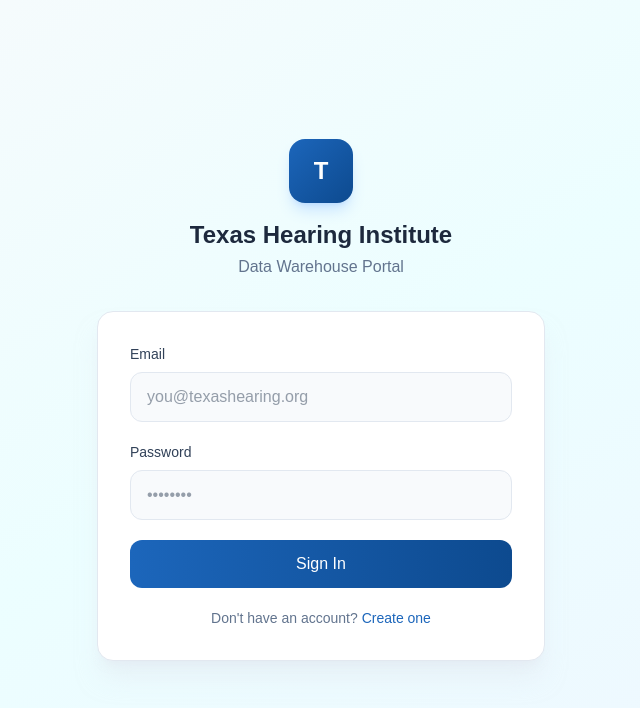
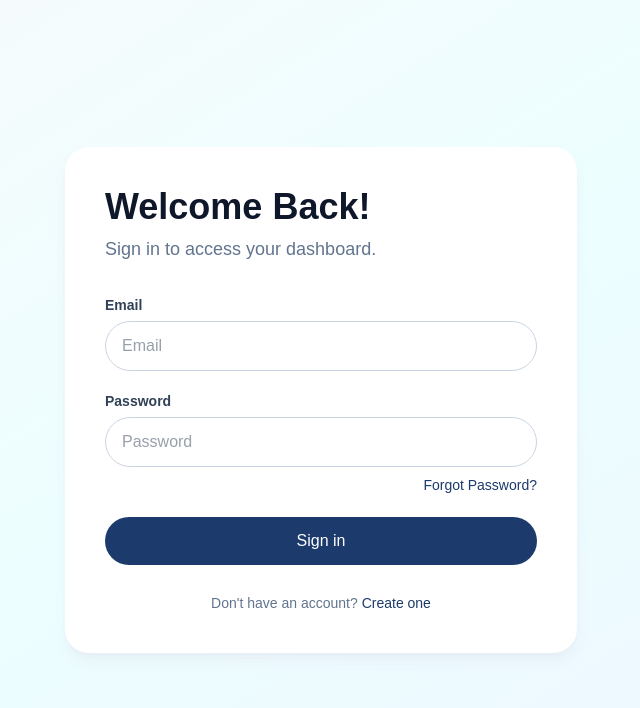
Before and after one commit to rice-apps/thi-data, a Next.js app in the folder client/: page /login in a window 1280 px wide. Shown: the top 708 px of the page, without its empty margins (319-959 px from the left). Built offline with nearby package versions, Linux system fonts and the light colour scheme; no server answers.

Commit message:
enhance signup/login forms

```diff
--- a/client/src/app/login/page.tsx
+++ b/client/src/app/login/page.tsx
@@ -14,15 +14,12 @@
 
   return (
     <div className="w-full max-w-md">
-      {/* Logo & Title */}
-      <div className="text-center mb-8">
-        <div className="w-16 h-16 mx-auto rounded-2xl bg-gradient-to-br from-[#1c66bb] to-[#0d4a8f] flex items-center justify-center shadow-lg shadow-blue-500/20 mb-4">
-          <span className="text-white font-bold text-2xl">T</span>
-        </div>
-        <h1 className="text-2xl font-semibold text-slate-800">
-          Texas Hearing Institute
-        </h1>
-        <p className="text-slate-500 mt-1">Data Warehouse Portal</p>
+      {/* Title */}
+      <div className="mb-8">
+        <h1 className="text-4xl font-bold text-slate-900">Welcome Back!</h1>
+        <p className="text-slate-500 mt-2 text-lg">
+          Sign in to access your dashboard.
+        </p>
       </div>
 
       {/* Success Message from Signup */}
@@ -33,34 +30,39 @@
       )}
 
       {/* Login Form */}
-      <form
-        action={formAction}
-        className="bg-white rounded-2xl shadow-xl shadow-slate-200/50 border border-slate-200 p-8 space-y-5"
-      >
+      <form action={formAction} className="space-y-5">
         <div>
-          <label className="block text-sm font-medium text-slate-700 mb-2">
+          <label className="block text-sm font-semibold text-slate-700 mb-1.5">
             Email
           </label>
           <input
             type="email"
             name="email"
-            placeholder="you@texashearing.org"
+            placeholder="Email"
             required
-            className="w-full px-4 py-3 text-slate-700 bg-slate-50 border border-slate-200 rounded-xl focus:outline-none focus:ring-2 focus:ring-[#1c66bb]/30 focus:border-[#1c66bb] focus:bg-white transition-all duration-200"
+            className="w-full px-4 py-3 text-slate-700 bg-white border border-slate-300 rounded-full focus:outline-none focus:ring-2 focus:ring-[#1c3a6b]/30 focus:border-[#1c3a6b] transition-all duration-200"
           />
         </div>
 
         <div>
-          <label className="block text-sm font-medium text-slate-700 mb-2">
+          <label className="block text-sm font-semibold text-slate-700 mb-1.5">
             Password
           </label>
           <input
             type="password"
             name="password"
-            placeholder="••••••••"
+            placeholder="Password"
             required
-            className="w-full px-4 py-3 text-slate-700 bg-slate-50 border border-slate-200 rounded-xl focus:outline-none focus:ring-2 focus:ring-[#1c66bb]/30 focus:border-[#1c66bb] focus:bg-white transition-all duration-200"
+            className="w-full px-4 py-3 text-slate-700 bg-white border border-slate-300 rounded-full focus:outline-none focus:ring-2 focus:ring-[#1c3a6b]/30 focus:border-[#1c3a6b] transition-all duration-200"
           />
+          <div className="text-right mt-1.5">
+            <a
+              href="/forgot-password"
+              className="text-sm text-[#1c3a6b] hover:underline font-medium"
+            >
+              Forgot Password?
+            </a>
+          </div>
         </div>
 
         {state?.error && (
@@ -72,7 +74,7 @@
         <button
           type="submit"
           disabled={isPending}
-          className="w-full py-3 px-4 bg-gradient-to-r from-[#1c66bb] to-[#0d4a8f] text-white font-medium rounded-xl hover:shadow-lg hover:shadow-blue-500/25 transition-all duration-200 disabled:opacity-50 disabled:cursor-not-allowed"
+          className="w-full py-3 px-4 bg-[#1c3a6b] text-white font-medium rounded-full hover:bg-[#162e55] transition-all duration-200 disabled:opacity-50 disabled:cursor-not-allowed"
         >
           {isPending ? (
             <span className="flex items-center justify-center gap-2">
@@ -80,15 +82,15 @@
               Signing in...
             </span>
           ) : (
-            'Sign In'
+            'Sign in'
           )}
         </button>
 
-        <p className="text-center text-sm text-slate-500">
+        <p className="text-center text-sm text-slate-500 mt-2">
           Don&apos;t have an account?{' '}
           <a
             href="/signup"
-            className="text-[#1c66bb] hover:underline font-medium"
+            className="text-[#1c3a6b] hover:underline font-medium"
           >
             Create one
           </a>
@@ -107,9 +109,11 @@
 
   return (
     <div className="min-h-screen bg-gradient-to-br from-slate-50 via-cyan-50 to-blue-50 flex items-center justify-center p-4">
-      <Suspense fallback={<div>Loading...</div>}>
-        <LoginForm message={message} />
-      </Suspense>
+      <div className="bg-white rounded-3xl shadow-lg shadow-slate-200/60 p-10 w-full max-w-lg">
+        <Suspense fallback={<div>Loading...</div>}>
+          <LoginForm message={message} />
+        </Suspense>
+      </div>
     </div>
   );
 }
--- a/client/src/app/signup/page.tsx
+++ b/client/src/app/signup/page.tsx
@@ -1,86 +1,116 @@
 // src/app/signup/page.tsx
 'use client';
 
-import { useActionState } from 'react';
+import { useActionState, useState, useEffect } from 'react';
 import { signUpAction } from '../auth/actions';
 
 export default function SignupPage() {
+  const [firstName, setFirstName] = useState('');
+  const [lastName, setLastName] = useState('');
+  const [email, setEmail] = useState('');
+  const [password, setPassword] = useState('');
+
   const [state, formAction, isPending] = useActionState(
-    async (prevState: { error?: string } | null, formData: FormData) => {
+    async (
+      prevState: {
+        error?: string;
+        values?: {
+          firstName: string;
+          lastName: string;
+          email: string;
+          password: string;
+        };
+      } | null,
+      formData: FormData
+    ) => {
       return await signUpAction(formData);
     },
     null
   );
 
+  useEffect(() => {
+    if (state?.values) {
+      setFirstName(state.values.firstName);
+      setLastName(state.values.lastName);
+      setEmail(state.values.email);
+      setPassword(state.values.password);
+    }
+  }, [state]);
+
   return (
     <div className="min-h-screen bg-gradient-to-br from-slate-50 via-cyan-50 to-blue-50 flex items-center justify-center p-4">
+      <div className="bg-white rounded-3xl shadow-lg shadow-slate-200/60 p-10 w-full max-w-lg">
         <div className="w-full max-w-md">
-        {/* Logo & Title */}
-        <div className="text-center mb-8">
-          <div className="w-16 h-16 mx-auto rounded-2xl bg-gradient-to-br from-[#1c66bb] to-[#0d4a8f] flex items-center justify-center shadow-lg shadow-blue-500/20 mb-4">
-            <span className="text-white font-bold text-2xl">T</span>
-          </div>
-          <h1 className="text-2xl font-semibold text-slate-800">
+          {/* Title */}
+          <div className="mb-8">
+            <h1 className="text-4xl font-bold text-slate-900">
               Create Account
             </h1>
-          <p className="text-slate-500 mt-1">Join Texas Hearing Institute</p>
+            <p className="text-slate-500 mt-2 text-lg">
+              Join Texas Hearing Institute.
+            </p>
           </div>
 
           {/* Signup Form */}
-        <form
-          action={formAction}
-          className="bg-white rounded-2xl shadow-xl shadow-slate-200/50 border border-slate-200 p-8 space-y-5"
-        >
+          <form action={formAction} className="space-y-5">
             <div className="grid grid-cols-2 gap-4">
               <div>
-              <label className="block text-sm font-medium text-slate-700 mb-2">
+                <label className="block text-sm font-semibold text-slate-700 mb-1.5">
                   First Name
                 </label>
                 <input
                   type="text"
                   name="firstName"
-                placeholder="John"
+                  placeholder="First Name"
                   required
-                className="w-full px-4 py-3 text-slate-700 bg-slate-50 border border-slate-200 rounded-xl focus:outline-none focus:ring-2 focus:ring-[#1c66bb]/30 focus:border-[#1c66bb] focus:bg-white transition-all duration-200"
+                  value={firstName}
+                  onChange={(e) => setFirstName(e.target.value)}
+                  className="w-full px-4 py-3 text-slate-700 bg-white border border-slate-300 rounded-full focus:outline-none focus:ring-2 focus:ring-[#1c3a6b]/30 focus:border-[#1c3a6b] transition-all duration-200"
                 />
               </div>
               <div>
-              <label className="block text-sm font-medium text-slate-700 mb-2">
+                <label className="block text-sm font-semibold text-slate-700 mb-1.5">
                   Last Name
                 </label>
                 <input
                   type="text"
                   name="lastName"
-                placeholder="Doe"
+                  placeholder="Last Name"
                   required
-                className="w-full px-4 py-3 text-slate-700 bg-slate-50 border border-slate-200 rounded-xl focus:outline-none focus:ring-2 focus:ring-[#1c66bb]/30 focus:border-[#1c66bb] focus:bg-white transition-all duration-200"
+                  value={lastName}
+                  onChange={(e) => setLastName(e.target.value)}
+                  className="w-full px-4 py-3 text-slate-700 bg-white border border-slate-300 rounded-full focus:outline-none focus:ring-2 focus:ring-[#1c3a6b]/30 focus:border-[#1c3a6b] transition-all duration-200"
                 />
               </div>
             </div>
 
             <div>
-            <label className="block text-sm font-medium text-slate-700 mb-2">
+              <label className="block text-sm font-semibold text-slate-700 mb-1.5">
                 Email
               </label>
               <input
                 type="email"
                 name="email"
-              placeholder="you@texashearing.org"
+                placeholder="Email"
                 required
-              className="w-full px-4 py-3 text-slate-700 bg-slate-50 border border-slate-200 rounded-xl focus:outline-none focus:ring-2 focus:ring-[#1c66bb]/30 focus:border-[#1c66bb] focus:bg-white transition-all duration-200"
+                value={email}
+                onChange={(e) => setEmail(e.target.value)}
+                className="w-full px-4 py-3 text-slate-700 bg-white border border-slate-300 rounded-full focus:outline-none focus:ring-2 focus:ring-[#1c3a6b]/30 focus:border-[#1c3a6b] transition-all duration-200"
               />
             </div>
 
             <div>
-            <label className="block text-sm font-medium text-slate-700 mb-2">
+              <label className="block text-sm font-semibold text-slate-700 mb-1.5">
                 Password
               </label>
               <input
                 type="password"
                 name="password"
-              placeholder="••••••••"
+                placeholder="Password"
                 required
-              className="w-full px-4 py-3 text-slate-700 bg-slate-50 border border-slate-200 rounded-xl focus:outline-none focus:ring-2 focus:ring-[#1c66bb]/30 focus:border-[#1c66bb] focus:bg-white transition-all duration-200"
+                value={password}
+                onChange={(e) => setPassword(e.target.value)}
+                className="w-full px-4 py-3 text-slate-700 bg-white border border-slate-300 rounded-full focus:outline-none focus:ring-2 focus:ring-[#1c3a6b]/30 focus:border-[#1c3a6b] transition-all duration-200"
               />
             </div>
 
@@ -93,7 +123,7 @@
             <button
               type="submit"
               disabled={isPending}
-            className="w-full py-3 px-4 bg-gradient-to-r from-[#1c66bb] to-[#0d4a8f] text-white font-medium rounded-xl hover:shadow-lg hover:shadow-blue-500/25 transition-all duration-200 disabled:opacity-50 disabled:cursor-not-allowed"
+              className="w-full py-3 px-4 bg-[#1c3a6b] text-white font-medium rounded-full hover:bg-[#162e55] transition-all duration-200 disabled:opacity-50 disabled:cursor-not-allowed"
             >
               {isPending ? (
                 <span className="flex items-center justify-center gap-2">
@@ -105,11 +135,11 @@
               )}
             </button>
 
-          <p className="text-center text-sm text-slate-500">
+            <p className="text-center text-sm text-slate-500 mt-2">
               Already have an account?{' '}
               <a
                 href="/login"
-              className="text-[#1c66bb] hover:underline font-medium"
+                className="text-[#1c3a6b] hover:underline font-medium"
               >
                 Sign in
               </a>
@@ -117,5 +147,6 @@
           </form>
         </div>
       </div>
+    </div>
   );
 }
```
Also changed, not shown: client/src/app/auth/actions.ts (+30 -1 lines), client/src/app/auth/callback/route.ts (added, +17 -0 lines). Lines whose indentation alone changed are shown as unchanged.
